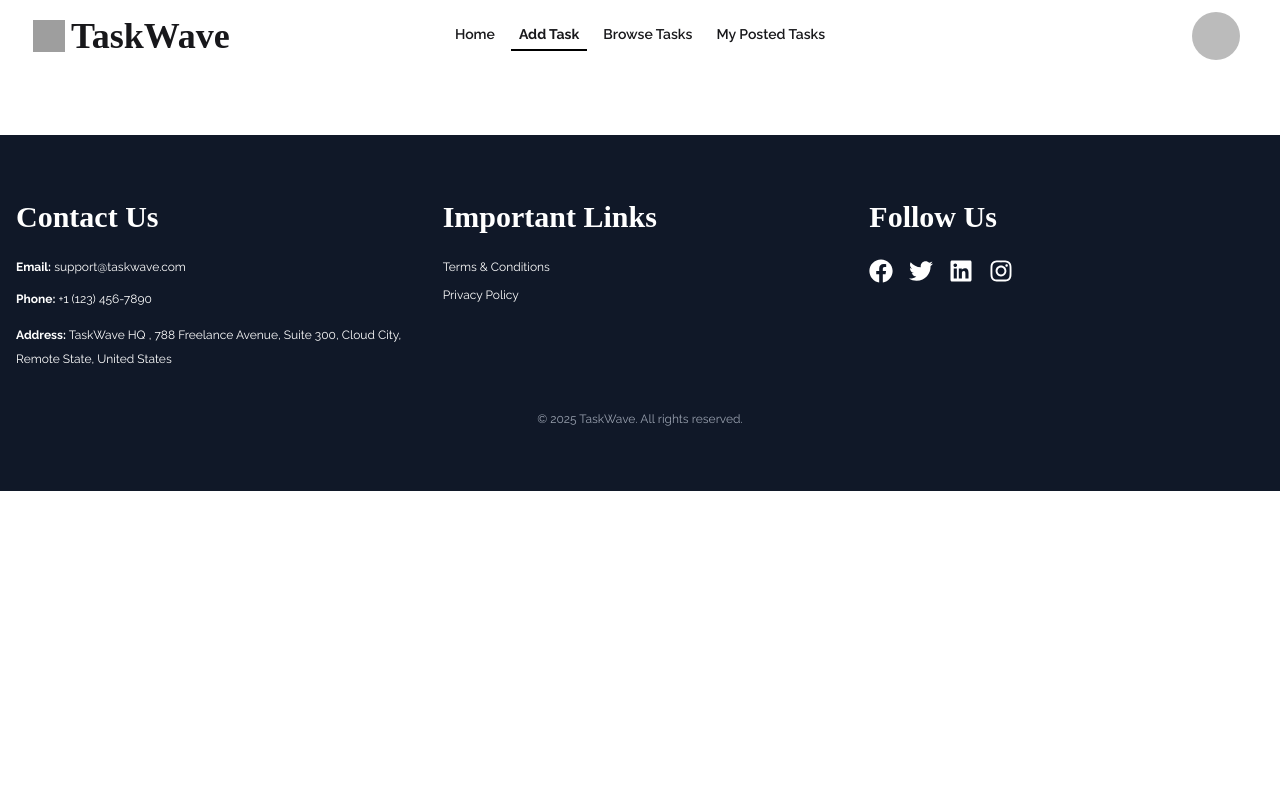
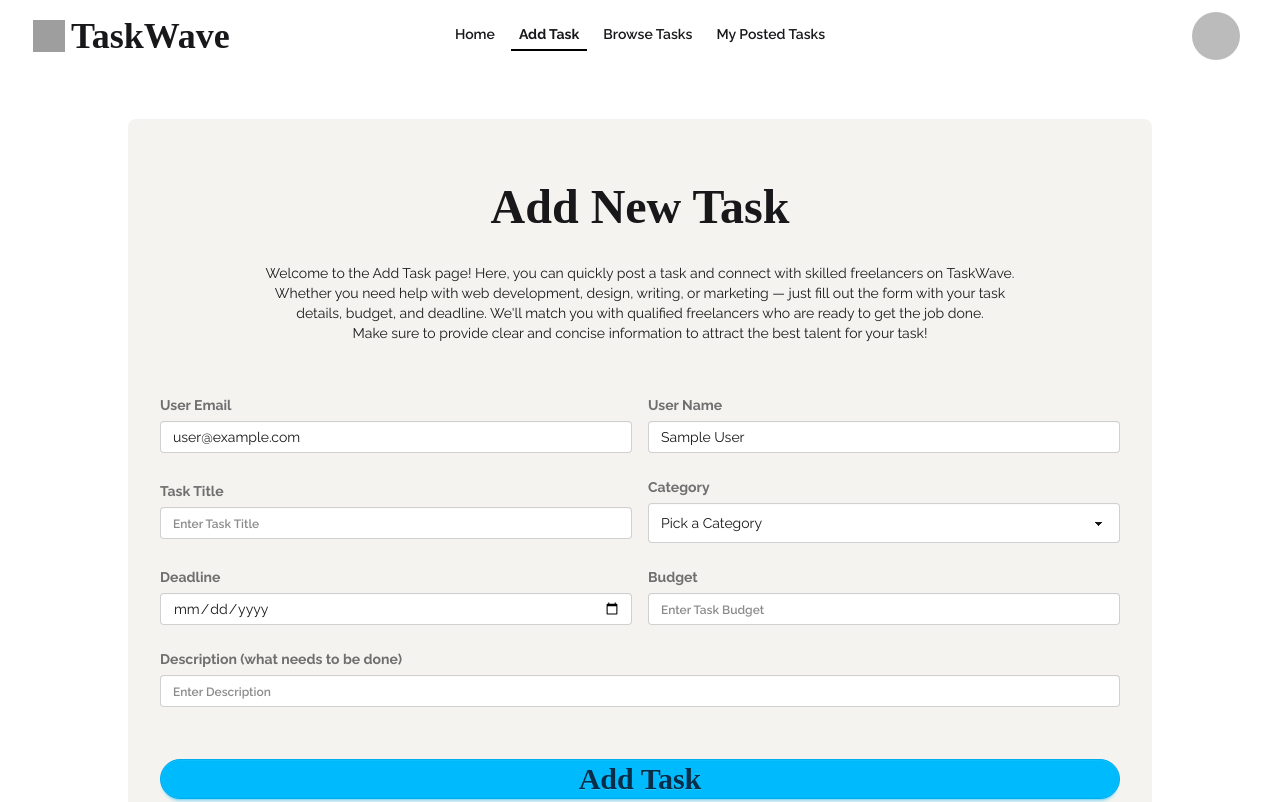
Before and after one commit to SarfarazAkram17/Assignment-10, a React (Vite) app: page /addTask in a window 1280 px wide. Shown: the top 802 px of the page. Built offline with nearby package versions, Linux system fonts and the light colour scheme; no server answers; sample sign-in values are in the browser's storage; grey boxes are pictures that could not be loaded; a web font is replaced by a local one.

Commit message:
add addTask page

```diff
--- a/package.json
+++ b/package.json
@@ -16,6 +16,7 @@
     "react-dom": "^19.1.0",
     "react-icons": "^5.5.0",
     "react-router": "^7.6.0",
+    "react-simple-typewriter": "^5.0.1",
     "react-toastify": "^11.0.5",
     "react-tooltip": "^5.28.1",
     "sweetalert2": "^11.21.2",
--- a/src/Authentication/AuthProvider.jsx
+++ b/src/Authentication/AuthProvider.jsx
@@ -11,7 +11,6 @@ import {
 } from "firebase/auth";
 import { auth } from "../../firebase.config";
 
-const googleProvider = new GoogleAuthProvider();
 const AuthProvider = ({ children }) => {
   const [loading, setLoading] = useState(true);
   const [user, setUser] = useState(null);
@@ -28,19 +27,22 @@ const AuthProvider = ({ children }) => {
 
   const googleLogin = () => {
     setLoading(true);
+    const googleProvider = new GoogleAuthProvider();
+    googleProvider.addScope("email");
     return signInWithPopup(auth, googleProvider);
   };
 
   const updateUserProfile = (name, photo) => {
     setLoading(true);
-    return updateProfile(auth.currentUser,{
-      displayName: name, photoURL: photo
-    })
+    return updateProfile(auth.currentUser, {
+      displayName: name,
+      photoURL: photo,
+    });
   };
 
   const logoutUser = () => {
     setLoading(true);
-    return signOut(auth)
+    return signOut(auth);
   };
 
   useEffect(() => {
@@ -50,7 +52,6 @@ const AuthProvider = ({ children }) => {
     });
 
     return () => unsubscribe();
-
   }, []);
 
   const userInfo = {
--- a/src/Components/AddTask/AddTask.jsx
+++ /dev/null
@@ -1,11 +0,0 @@
-import React from 'react';
-
-const AddTask = () => {
-    return (
-        <div>
-
-        </div>
-    );
-};
-
-export default AddTask;
--- /dev/null
+++ b/src/Pages/AddTask/AddTask.jsx
@@ -0,0 +1,154 @@
+import React, { useContext } from "react";
+import { AuthContext } from "../../Authentication/AuthContext";
+import { toast } from "react-toastify";
+
+const AddTask = () => {
+  const { user } = useContext(AuthContext);
+  const userEmail = user.email || user.providerData[0]?.email;
+
+  const today = new Date().toLocaleDateString("en-CA");
+
+  const handleAddTask = (e) => {
+    e.preventDefault();
+
+    const form = e.target;
+    const formData = new FormData(form);
+    const task = Object.fromEntries(formData.entries());
+
+    fetch("http://localhost:3000/tasks", {
+      method: "POST",
+      headers: {
+        "content-type": "application/json",
+      },
+      body: JSON.stringify(task),
+    })
+      .then((res) => res.json())
+      .then((data) => {
+        if (data.insertedId) {
+          toast.success("Task added successfully");
+          form.reset();
+        }
+      });
+  };
+
+  return (
+    <div className="max-w-5xl px-8 py-16 mx-auto rounded-lg my-12 bg-[#F4F3F0]">
+      <h1 className="text-center text-4xl md:text-5xl mb-8 font-bold">
+        Add New Task
+      </h1>
+      <p className="max-w-2xl md:max-w-3xl leading-5 mx-auto text-center text-xs md:text-sm text-[#1B1A1A] mb-12">
+        Welcome to the Add Task page! Here, you can quickly post a task and
+        connect with skilled freelancers on TaskWave. Whether you need help with
+        web development, design, writing, or marketing — just fill out the form
+        with your task details, budget, and deadline. We'll match you with
+        qualified freelancers who are ready to get the job done.
+        <br />
+        Make sure to provide clear and concise information to attract the best
+        talent for your task!
+      </p>
+      <form onSubmit={handleAddTask}>
+        <div className="grid grid-cols-1 md:grid-cols-2 gap-4 items-center">
+          <fieldset className="fieldset">
+            <label className="label font-bold text-sm">User Email</label>
+            <input
+              type="email"
+              value={userEmail}
+              readOnly
+              name="email"
+              required
+              className="input w-full bg-white placeholder:text-xs placeholder:font-semibold h-8"
+            />
+          </fieldset>
+
+          <fieldset className="fieldset">
+            <label className="label font-bold text-sm">User Name</label>
+            <input
+              type="text"
+              value={user.displayName}
+              readOnly
+              name="name"
+              required
+              className="input w-full bg-white placeholder:text-xs placeholder:font-semibold h-8"
+            />
+          </fieldset>
+
+          <fieldset className="fieldset">
+            <label className="label font-bold text-sm">Task Title</label>
+            <input
+              type="text"
+              name="title"
+              required
+              className="input w-full bg-white placeholder:text-xs placeholder:font-semibold h-8"
+              placeholder="Enter Task Title"
+            />
+          </fieldset>
+
+          <fieldset className="fieldset">
+            <label className="label font-bold text-sm">Category</label>
+            <select
+              defaultValue=""
+              name="category"
+              required
+              className="select w-full"
+            >
+              <option disabled value="">
+                Pick a Category
+              </option>
+              <option>Web Development</option>
+              <option>Graphic Design</option>
+              <option>Content Writing</option>
+              <option>Digital Marketing</option>
+              <option>Mobile App Development</option>
+              <option>Video Editing</option>
+              <option>SEO Optimization</option>
+              <option>Virtual Assistance</option>
+              <option>UI/UX Design</option>
+              <option>Data Entry</option>
+            </select>
+          </fieldset>
+
+          <fieldset className="fieldset">
+            <label className="label font-bold text-sm">Deadline</label>
+            <input
+              type="date"
+              name="deadline"
+              required
+              min={today}
+              className="input w-full bg-white placeholder:text-xs placeholder:font-semibold h-8"
+            />
+          </fieldset>
+
+          <fieldset className="fieldset">
+            <label className="label font-bold text-sm">Budget</label>
+            <input
+              type="number"
+              name="budget"
+              required
+              className="input w-full bg-white placeholder:text-xs placeholder:font-semibold h-8"
+              placeholder="Enter Task Budget"
+            />
+          </fieldset>
+
+          <fieldset className="fieldset md:col-span-2">
+            <label className="label font-bold text-sm">
+              Description (what needs to be done)
+            </label>
+            <input
+              type="text"
+              name="description"
+              required
+              className="input w-full bg-white placeholder:text-xs placeholder:font-semibold h-8"
+              placeholder="Enter Description"
+            />
+          </fieldset>
+        </div>
+
+        <button className="w-full btn mt-12 text-2xl md:text-3xl btn-info rounded-full">
+          Add Task
+        </button>
+      </form>
+    </div>
+  );
+};
+
+export default AddTask;
--- a/src/Pages/Login/Login.jsx
+++ b/src/Pages/Login/Login.jsx
@@ -1,10 +1,12 @@
 import React, { useContext, useState } from "react";
 import { FaEye, FaEyeSlash } from "react-icons/fa";
-import { Link } from "react-router";
+import { Link, useLocation, useNavigate } from "react-router";
 import { AuthContext } from "../../Authentication/AuthContext";
 import { toast } from "react-toastify";
 
 const Login = () => {
+  const location = useLocation()
+  const navigate = useNavigate()
   const { googleLogin, loginUser } = useContext(AuthContext);
   const [showPassword, setShowPassword] = useState(false);
 
@@ -20,6 +22,7 @@ const Login = () => {
       .then(() => {
         toast.success("You logged in successfully");
         form.reset();
+        navigate(location.state || '/')
       })
       .catch((error) => toast.error(error.code));
   };
@@ -28,6 +31,7 @@ const Login = () => {
     googleLogin()
       .then(() => {
         toast.success("You logged in successfully");
+        navigate(location.state || '/')
       })
       .catch((error) => toast.error(error.code));
   };
@@ -70,6 +74,7 @@ const Login = () => {
             <p className="text-xs my-2">
               Don't have an account ? Please{" "}
               <Link
+                state={location.state}
                 to="/register"
                 className="underline text-blue-500 font-semibold mt-10"
               >
--- a/src/Routes/PrivateRouter.jsx
+++ b/src/Routes/PrivateRouter.jsx
@@ -1,8 +1,9 @@
 import React, { useContext } from "react";
-import { Navigate } from "react-router";
+import { Navigate, useLocation } from "react-router";
 import { AuthContext } from "../Authentication/AuthContext";
 
 const PrivateRouter = ({ children }) => {
+  const location = useLocation()
   const { user, loading } = useContext(AuthContext);
 
   if (loading) {
@@ -14,7 +15,7 @@ const PrivateRouter = ({ children }) => {
   }
 
   if (!user) {
-    return <Navigate to="/login"></Navigate>;
+    return <Navigate state={location.pathname} to="/login"></Navigate>;
   }
 
   return children;
--- a/src/Routes/Routes.jsx
+++ b/src/Routes/Routes.jsx
@@ -1,13 +1,13 @@
 import { createBrowserRouter } from "react-router";
 import MainLayout from "../MainLayout/MainLayout";
 import Home from "../Pages/Home/Home";
-import AddTask from "../Components/AddTask/AddTask";
-import BrowseTasks from "../Components/BrowseTasks/BrowseTasks";
-import MyPostedTasks from "../Components/MyPostedTasks/MyPostedTasks";
 import Login from "../Pages/Login/Login";
 import Register from "../Pages/Register/Register";
 import PrivateRouter from "./PrivateRouter";
 import ErrorPage from "../Components/ErrorPage/ErrorPage";
+import BrowseTasks from "../Pages/BrowseTasks/BrowseTasks";
+import MyPostedTasks from "../Pages/MyPostedTasks/MyPostedTasks";
+import AddTask from "../Pages/AddTask/AddTask";
 
 export const router = createBrowserRouter([
     {
```
Also changed, not shown: src/Components/Banner/Banner.jsx (+30 -13 lines), src/Pages/Register/Register.jsx (+11 -6 lines), src/Pages/BrowseTasks/BrowseTasks.jsx (renamed from src/Components/BrowseTasks/BrowseTasks.jsx), src/Pages/MyPostedTasks/MyPostedTasks.jsx (renamed from src/Components/MyPostedTasks/MyPostedTasks.jsx), 2 other files (tests, documents, lock files or other folders).
